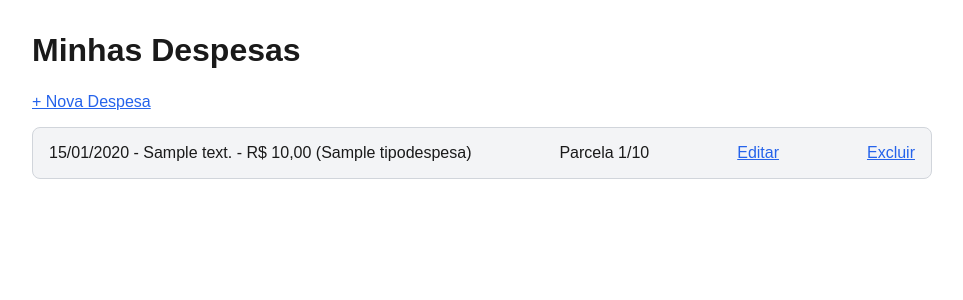
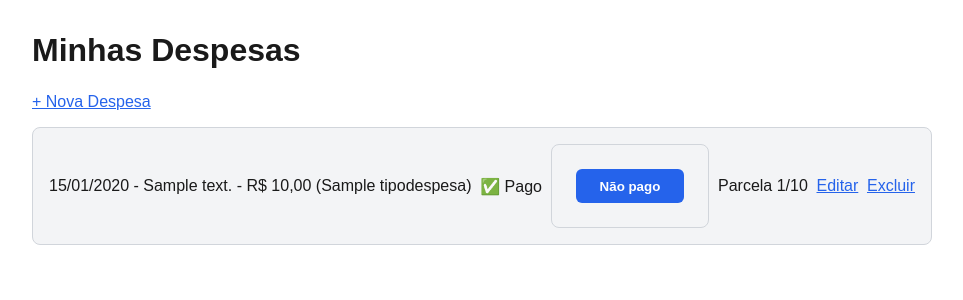
Before and after one commit to ReneBerredo/Controle-Financeiro, a Django app: page /financas/despesas/ in a window 1280 px wide. Shown: the part 117-417 px from the top of the page, without its empty margins (158-1121 px from the left). Run offline with Django 5.2, Linux system fonts and the light colour scheme; a user stored in the database is signed in; tables that the repository leaves empty hold one stand-in row (values such as "Sample post").

Commit message:
Adicionado a alternacia rapida de status pago/recebido nas listagens

```diff
--- a/financas/templates/financas/lista_despesas.html
+++ b/financas/templates/financas/lista_despesas.html
@@ -10,6 +10,20 @@
     <ul>
         {% for despesa in despesas %}
             <li>{{ despesa.data|date:"d/m/Y" }} - {{ despesa.descricao }} - R$ {{ despesa.valor }} ({{ despesa.tipo }})
+
+                {% if despesa.pago %}
+                    <span class="status-pago">✅ Pago</span>
+                {% else %}
+                    <span class="status-pendente">⏳ Aguardando</span>
+                {% endif %}
+
+                <form method="post" action="{% url 'alternar_pago_despesa' despesa.id %}" style="display: inline;">
+                    {% csrf_token %}
+                    <button type="submit">
+                        {% if despesa.pago %}Não pago{% else %}Pago{% endif %}
+                    </button>
+                </form>
+
                 {% if despesa.parcelado %}
                 <span class="badge-parcela">Parcela {{ despesa.parcela_atual}}/{{ despesa.total_parcelas }}</span>
             {% endif %}
--- a/financas/urls.py
+++ b/financas/urls.py
@@ -14,4 +14,6 @@ urlpatterns = [
     path('despesas/<int:despesa_id>/excluir/', views.excluir_despesa, name='excluir_despesa'),
     path('login/', auth_views.LoginView.as_view(template_name='financas/login.html'), name='login'),
     path('logout/', auth_views.LogoutView.as_view(), name='logout'),
+    path('receitas/<int:receita_id>/alternar-pago/', views.alternar_pago_receita, name='alternar_pago_receita'),
+    path('despesas/<int:despesa_id>/alternar-pago/', views.alternar_pago_despesa, name='alternar_pago_despesa'),
 ]
--- a/financas/views.py
+++ b/financas/views.py
@@ -149,3 +149,17 @@ def dashboard(request):
     }
 
     return render(request, 'financas/dashboard.html', contexto)
+
+@login_required
+def alternar_pago_receita(request, receita_id):
+    receita = get_object_or_404(Receita, id=receita_id, usuario=request.user)
+    receita.pago = not receita.pago
+    receita.save()
+    return redirect('lista_receitas')
+
+@login_required
+def alternar_pago_despesa(request, despesa_id):
+    despesa = get_object_or_404(Despesa, id=despesa_id, usuario=request.user)
+    despesa.pago = not despesa.pago
+    despesa.save()
+    return redirect('lista_despesas')
```
Also changed, not shown: financas/templates/financas/lista_receitas.html (+16 -1 lines).
